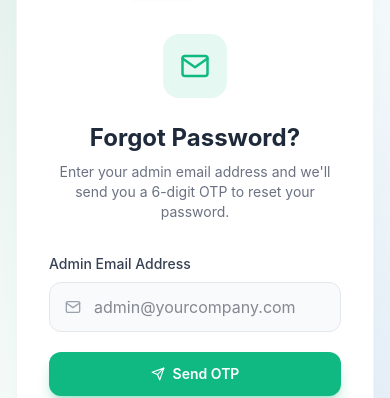
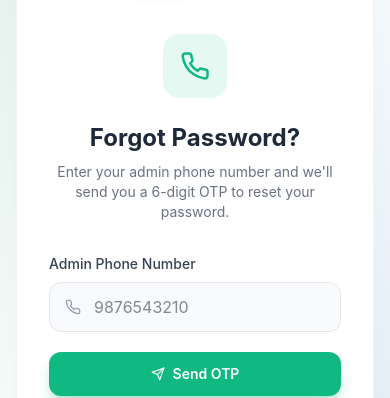
Before and after one commit to p-susmita22/crm-project, a React (Vite) app in the folder frontend/: page /forgot-password in a window 390 px wide. Shown: the part 227-625 px from the top of the page. Built offline with nearby package versions, Linux system fonts and the light colour scheme; no server answers.

Commit message:
feat: change forgot password flow to use phone number instead of email OTP

```diff
--- a/frontend/src/pages/ForgotPassword.jsx
+++ b/frontend/src/pages/ForgotPassword.jsx
@@ -1,23 +1,23 @@
 import React, { useState } from 'react';
 import { useNavigate, Link } from 'react-router-dom';
-import { FiMail, FiArrowLeft, FiSend } from 'react-icons/fi';
+import { FiPhone, FiArrowLeft, FiSend } from 'react-icons/fi';
 import { toast } from 'react-hot-toast';
 import api from '../api/axios';
 import multimaartLogo from '../assets/multimaart-logo.png';
 
 const ForgotPassword = () => {
-  const [email, setEmail] = useState('');
+  const [phone, setPhone] = useState('');
   const [isSubmitting, setIsSubmitting] = useState(false);
   const navigate = useNavigate();
 
   const handleSubmit = async (e) => {
     e.preventDefault();
-    if (!email) return;
+    if (!phone) return;
     setIsSubmitting(true);
     try {
-      await api.post('/auth/forgot-password', { email });
-      toast.success('OTP sent! Check your email inbox.');
-      navigate('/verify-otp', { state: { email } });
+      await api.post('/auth/forgot-password', { phone });
+      toast.success('OTP sent to your phone!');
+      navigate('/verify-otp', { state: { phone } });
     } catch (err) {
       toast.error(err.response?.data?.message || 'Failed to send OTP');
     } finally {
@@ -39,30 +39,30 @@ const ForgotPassword = () => {
           {/* Icon Badge */}
           <div className="flex justify-center mb-6">
             <div className="w-16 h-16 rounded-2xl bg-primary/10 flex items-center justify-center">
-              <FiMail className="text-primary text-3xl" />
+              <FiPhone className="text-primary text-3xl" />
             </div>
           </div>
 
           <h1 className="text-2xl font-bold text-center text-gray-800 dark:text-white mb-2">Forgot Password?</h1>
           <p className="text-sm text-gray-500 dark:text-gray-400 text-center mb-8">
-            Enter your admin email address and we'll send you a 6-digit OTP to reset your password.
+            Enter your admin phone number and we'll send you a 6-digit OTP to reset your password.
           </p>
 
           <form onSubmit={handleSubmit} className="space-y-5">
             <div>
               <label className="block text-sm font-medium text-gray-700 dark:text-gray-300 mb-2">
-                Admin Email Address
+                Admin Phone Number
               </label>
               <div className="relative">
                 <div className="absolute inset-y-0 left-0 pl-4 flex items-center pointer-events-none">
-                  <FiMail className="text-gray-400" />
+                  <FiPhone className="text-gray-400" />
                 </div>
                 <input
-                  type="email"
+                  type="tel"
                   required
-                  value={email}
-                  onChange={(e) => setEmail(e.target.value)}
-                  placeholder="admin@yourcompany.com"
+                  value={phone}
+                  onChange={(e) => setPhone(e.target.value)}
+                  placeholder="9876543210"
                   className="block w-full pl-11 pr-4 py-3 bg-gray-50 dark:bg-gray-700/50 border border-gray-200 dark:border-gray-600 rounded-xl text-gray-900 dark:text-white focus:ring-2 focus:ring-primary focus:border-transparent transition-all outline-none"
                 />
               </div>
--- a/frontend/src/pages/ResetPassword.jsx
+++ b/frontend/src/pages/ResetPassword.jsx
@@ -13,11 +13,11 @@ const ResetPassword = () => {
   const [isSubmitting, setIsSubmitting] = useState(false);
   const navigate = useNavigate();
   const location = useLocation();
-  const email = location.state?.email;
+  const phone = location.state?.phone;
 
   useEffect(() => {
-    if (!email) navigate('/forgot-password', { replace: true });
-  }, [email, navigate]);
+    if (!phone) navigate('/forgot-password', { replace: true });
+  }, [phone, navigate]);
 
   // Password rules validation
   const rules = [
@@ -37,7 +37,7 @@ const ResetPassword = () => {
     }
     setIsSubmitting(true);
     try {
-      await api.post('/auth/reset-password', { email, newPassword });
+      await api.post('/auth/reset-password', { phone, newPassword });
       toast.success('Password reset successfully! Please log in.');
       navigate('/login', { replace: true });
     } catch (err) {
--- a/frontend/src/pages/VerifyOtp.jsx
+++ b/frontend/src/pages/VerifyOtp.jsx
@@ -13,12 +13,12 @@ const VerifyOtp = () => {
   const inputRefs = useRef([]);
   const navigate = useNavigate();
   const location = useLocation();
-  const email = location.state?.email;
+  const phone = location.state?.phone;
 
-  // Redirect back if accessed directly without email
+  // Redirect back if accessed directly without phone
   useEffect(() => {
-    if (!email) navigate('/forgot-password', { replace: true });
-  }, [email, navigate]);
+    if (!phone) navigate('/forgot-password', { replace: true });
+  }, [phone, navigate]);
 
   // Countdown for resend
   useEffect(() => {
@@ -58,9 +58,9 @@ const VerifyOtp = () => {
     }
     setIsSubmitting(true);
     try {
-      await api.post('/auth/verify-otp', { email, otp: otpCode });
+      await api.post('/auth/verify-otp', { phone, otp: otpCode });
       toast.success('OTP verified! Set your new password.');
-      navigate('/reset-password', { state: { email } });
+      navigate('/reset-password', { state: { phone } });
     } catch (err) {
       toast.error(err.response?.data?.message || 'OTP verification failed');
     } finally {
@@ -71,8 +71,8 @@ const VerifyOtp = () => {
   const handleResend = async () => {
     setIsResending(true);
     try {
-      await api.post('/auth/forgot-password', { email });
-      toast.success('New OTP sent to your email!');
+      await api.post('/auth/forgot-password', { phone });
+      toast.success('New OTP sent to your phone!');
       setCountdown(60);
       setOtp(['', '', '', '', '', '']);
       inputRefs.current[0]?.focus();
@@ -104,7 +104,7 @@ const VerifyOtp = () => {
           <p className="text-sm text-gray-500 dark:text-gray-400 text-center mb-2">
             We sent a 6-digit code to
           </p>
-          <p className="text-sm font-semibold text-primary text-center mb-8">{email}</p>
+          <p className="text-sm font-semibold text-primary text-center mb-8">{phone}</p>
 
           <form onSubmit={handleSubmit} className="space-y-6">
             {/* OTP Input Boxes */}
```
Also changed, not shown: 1 other file (tests, documents, lock files or other folders).
